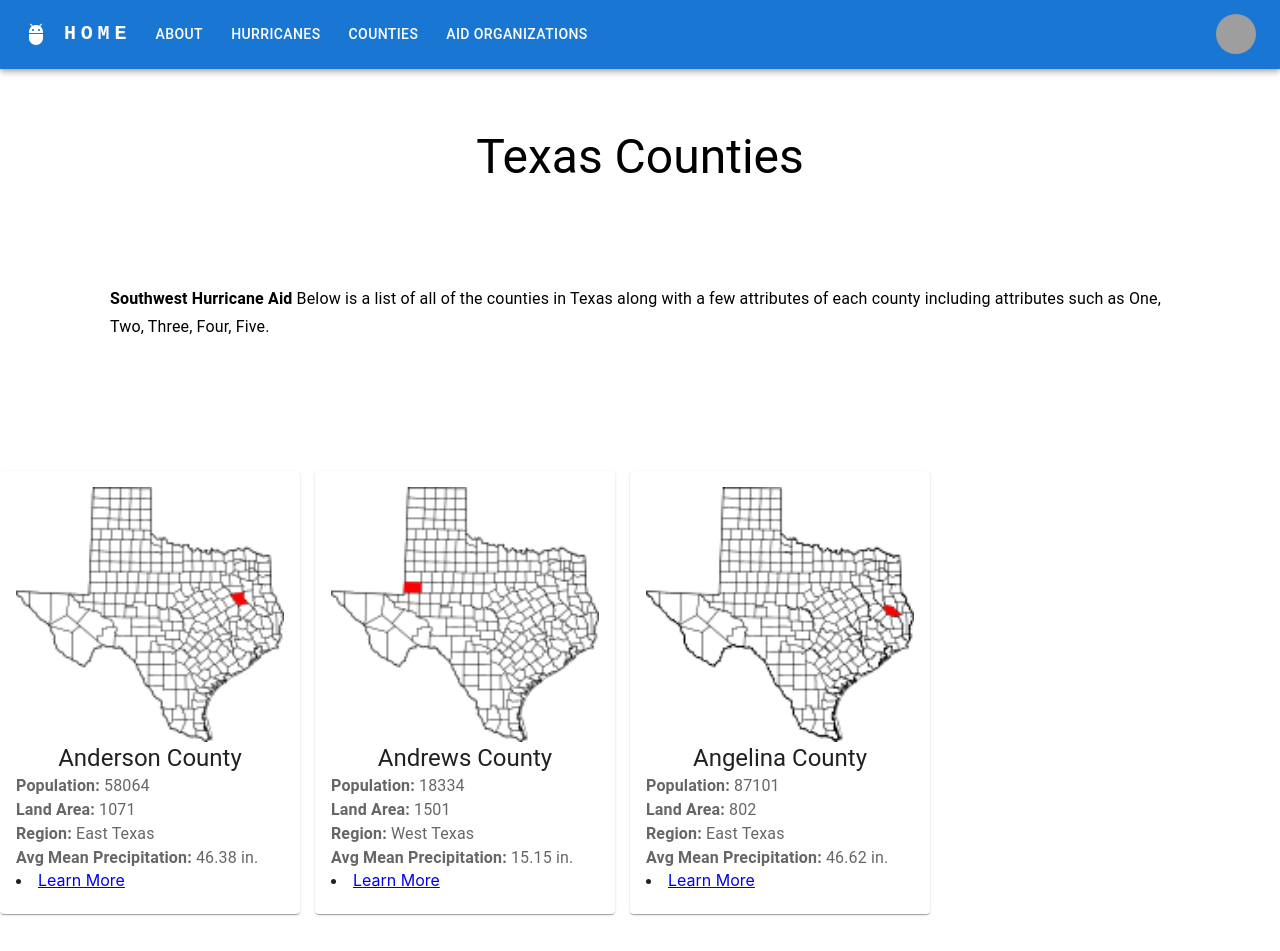
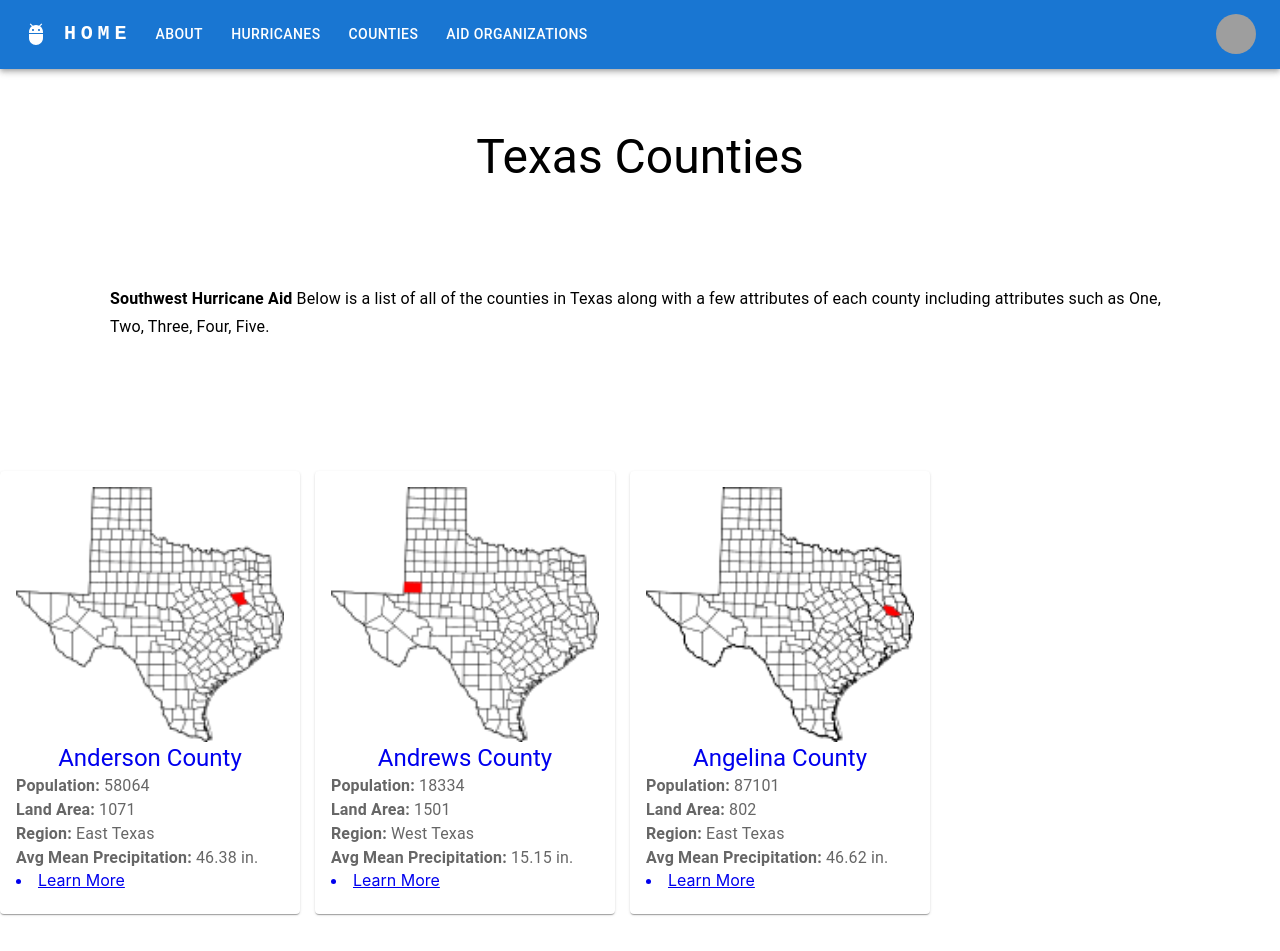
Before and after one commit to rohanchugh14/southwest-hurricane-aid, a React (Create React App) app: page /counties in a window 1280 px wide. Shown: the top 951 px of the page. Built offline with nearby package versions, Linux system fonts and the light colour scheme; grey boxes are pictures that could not be loaded.

Commit message:
clickable

```diff
--- a/src/Counties/CountyCard.tsx
+++ b/src/Counties/CountyCard.tsx
@@ -1,28 +1,35 @@
-import { Card, CardContent, CardMedia, Typography } from '@mui/material'
-import React from 'react'
+import { Card, CardContent, CardMedia, Typography } from "@mui/material";
+import React from "react";
 import { Link } from "react-router-dom";
 
-const CountyCard = (props:
-  {
-    name: string,
-    imgurl: string,
-    population: string,
-    landarea: string,
-    region: string,
-    precipitation: string,
+const CountyCard = (props: {
+  name: string;
+  imgurl: string;
+  population: string;
+  landarea: string;
+  region: string;
+  precipitation: string;
 }) => {
   return (
     <Card sx={{ width: 300 }}>
+      <Link
+        to={`CountyInstances/${props.name}`}
+        style={{ textDecoration: "none" }}
+      >
         <CardContent>
           <CardMedia
             component="img"
             image={props.imgurl}
             width="10%"
             height="10%"
-          alt="member image" />
+            alt="member image"
+          />
 
-
-        <Typography variant="h5" component="div" style={{ textAlign: "center" }}>
+          <Typography
+            variant="h5"
+            component="div"
+            style={{ textAlign: "center" }}
+          >
             {props.name}
           </Typography>
 
@@ -43,15 +50,13 @@ const CountyCard = (props:
           </Typography>
 
           <li key={props.name}>
-          <Link to = {`CountyInstances/${props.name}`}>{"Learn More"} </Link>
+            <Link to={`CountyInstances/${props.name}`}>{"Learn More"} </Link>
           </li>
-
         </CardContent>
+      </Link>
     </Card>
-
-  )
-}
-
+  );
+};
 
 CountyCard.defaultProps = {
   name: "Firstname Lastname",
@@ -59,7 +64,7 @@ CountyCard.defaultProps = {
   population: "0",
   region: "None",
   precipitation: "0",
-  landarea: "0"
-}
+  landarea: "0",
+};
 
-export default CountyCard
+export default CountyCard;
```
Lines whose indentation alone changed are shown as unchanged.
